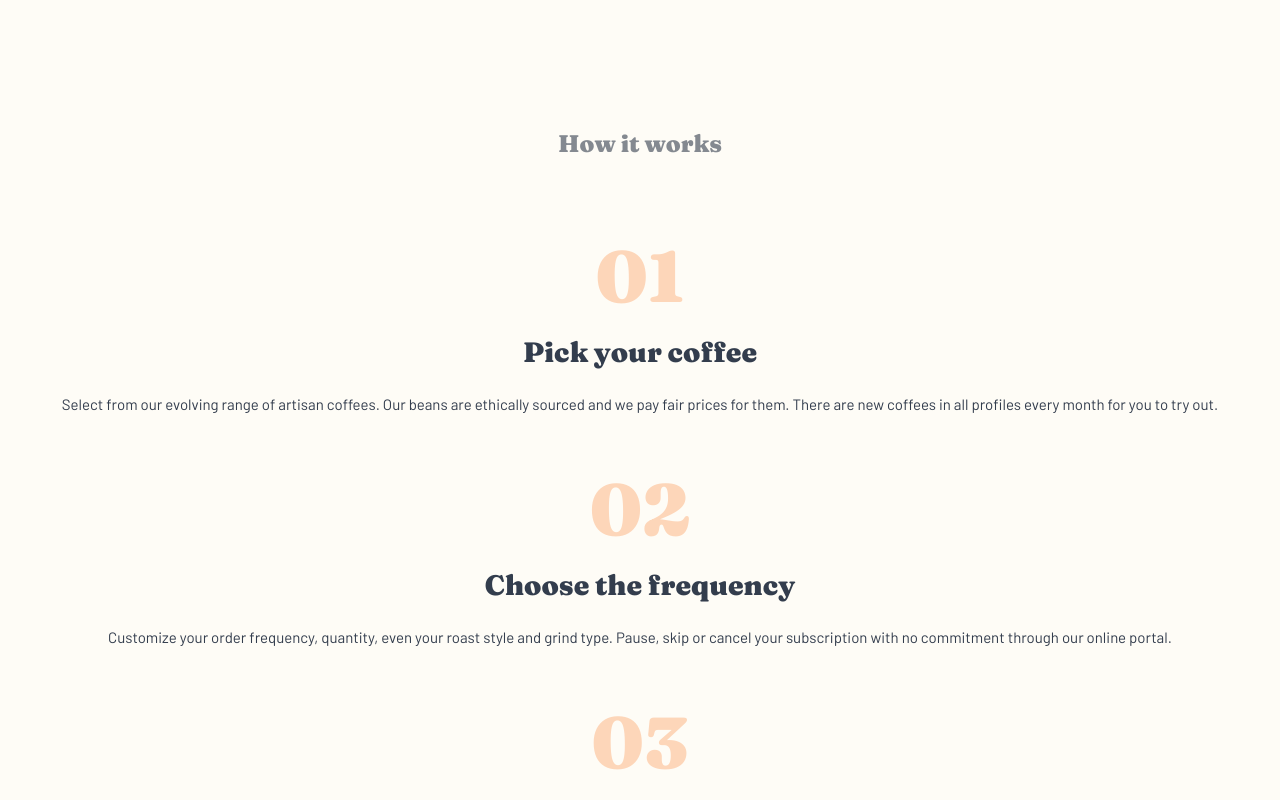
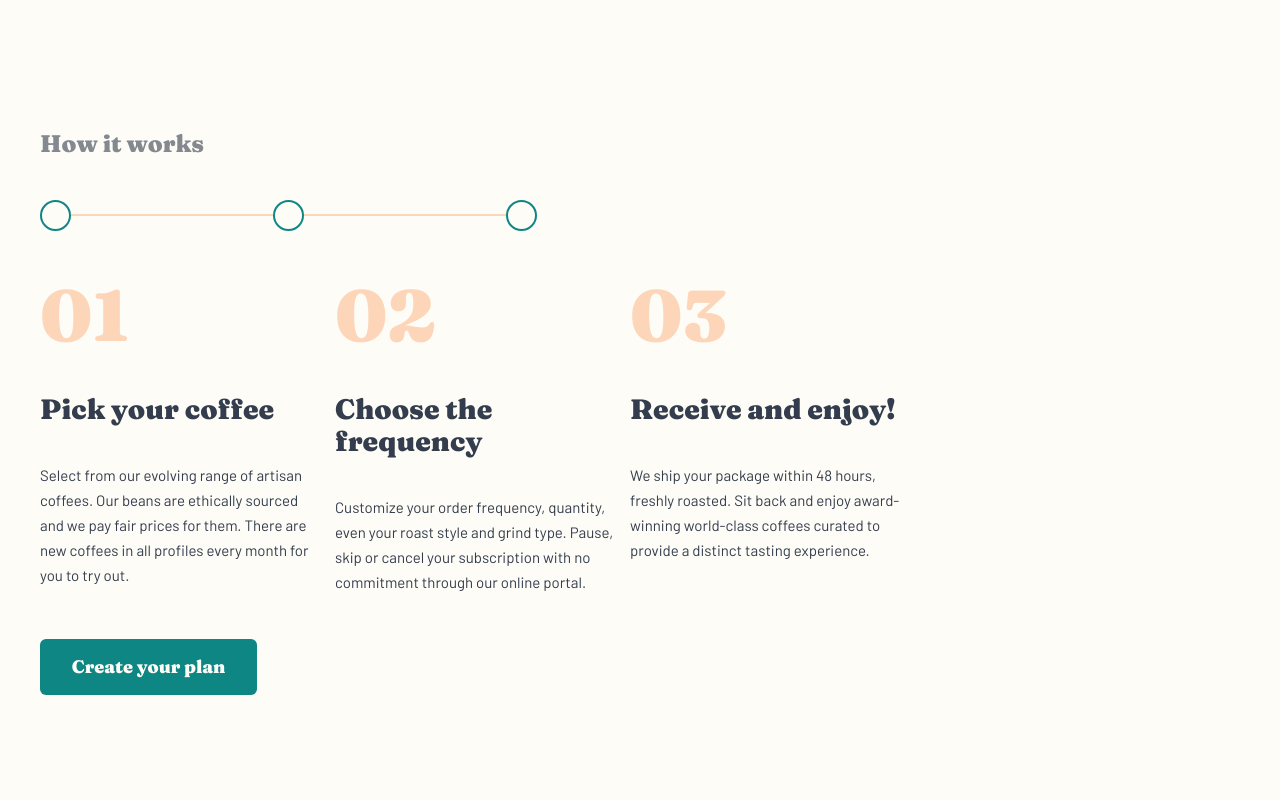
Before and after one commit to ionStici/coffeeroasters-subscription-site-fem, a React (Vite) app: page / in a window 1280 px wide. Shown: the part 2300-3100 px from the top of the page. Built offline with nearby package versions, Linux system fonts and the light colour scheme.

Commit message:
Update styles for How component at tablet version

```diff
--- a/src/components/How.jsx
+++ b/src/components/How.jsx
@@ -15,10 +15,10 @@ const How = function (props) {
                     <div className={styles.empty_title}></div>
                 )}
 
-                <div className={styles.circles}>
-                    <div className={styles.circle}></div>
-                    <div className={styles.circle}></div>
-                    <div className={styles.circle}></div>
+                <div className={`${styles.circles}`}>
+                    <div className={`${styles.circle} ${props.btn === true ? styles.bg_white : ''}`}></div>
+                    <div className={`${styles.circle} ${props.btn === true ? styles.bg_white : ''}`}></div>
+                    <div className={`${styles.circle} ${props.btn === true ? styles.bg_white : ''}`}></div>
                 </div>
 
                 {/* prettier-ignore */}
--- a/src/styles/How.module.scss
+++ b/src/styles/How.module.scss
@@ -3,6 +3,11 @@
 .section {
     text-align: center;
     margin-bottom: 120px;
+
+    @media only screen and (min-width: 768px) {
+        text-align: left;
+        margin-bottom: 144px;
+    }
 }
 
 .wrapper {
@@ -11,6 +16,7 @@
     padding: 0 24px;
 
     @media only screen and (min-width: 768px) {
+        max-width: 955px;
         padding: 0 40px;
     }
 
@@ -34,22 +40,71 @@
     line-height: 32px;
 
     margin-bottom: 80px;
+
+    @media only screen and (min-width: 768px) {
+        margin-bottom: 40px;
+    }
 }
 
 .empty_title {
     padding-bottom: 80px;
+
+    @media only screen and (min-width: 768px) {
+        padding-bottom: 97px;
+    }
 }
 
 .circles {
     display: none;
+
+    @media only screen and (min-width: 768px) {
+        display: flex;
+        column-gap: 202px;
+        margin-bottom: 48px;
+        position: relative;
+    }
+
+    &::after {
+        @media only screen and (min-width: 768px) {
+            content: '';
+            position: absolute;
+            z-index: 0;
+            top: 50%;
+            transform: translateY(-50%);
+            left: 14.5px;
+
+            width: 467px;
+            height: 2px;
+            background-color: var(--color-pale-orange);
+        }
+    }
 }
 
 .circle {
+    @media only screen and (min-width: 768px) {
+        width: 31px;
+        height: 31px;
+        border-radius: 50%;
+        border: 2px solid var(--color-dark-cyan);
+        position: relative;
+        z-index: 1;
+    }
+}
+
+.bg_white {
+    @media only screen and (min-width: 768px) {
+        background-color: var(--color-light-cream);
+    }
 }
 
 // // // // // // // // // // // // // // // // // // // //
 
 .content_wrapper {
+    @media only screen and (min-width: 768px) {
+        display: grid;
+        grid-template-columns: repeat(3, minmax(0, 285px));
+        column-gap: 10px;
+    }
 }
 
 .text_white {
@@ -63,6 +118,10 @@
 .box {
     &:not(:last-child) {
         margin-bottom: 56px;
+
+        @media only screen and (min-width: 768px) {
+            margin-bottom: 0;
+        }
     }
 }
 
@@ -74,6 +133,10 @@
     line-height: 72px;
 
     margin-bottom: 24px;
+
+    @media only screen and (min-width: 768px) {
+        margin-bottom: 42px;
+    }
 }
 
 .sub_title {
@@ -83,6 +146,10 @@
     line-height: 32px;
 
     margin-bottom: 24px;
+
+    @media only screen and (min-width: 768px) {
+        margin-bottom: 38px;
+    }
 }
 
 .text {
@@ -96,10 +163,18 @@
 
 .btn {
     margin-top: 79px !important;
+
+    @media only screen and (min-width: 768px) {
+        margin-top: 44px !important;
+    }
 }
 
 .empty_btn {
     padding-top: 79px;
+
+    @media only screen and (min-width: 768px) {
+        margin-bottom: 96px;
+    }
 }
 
 // // // // // // // // // // // // // // // // // // // //
```
